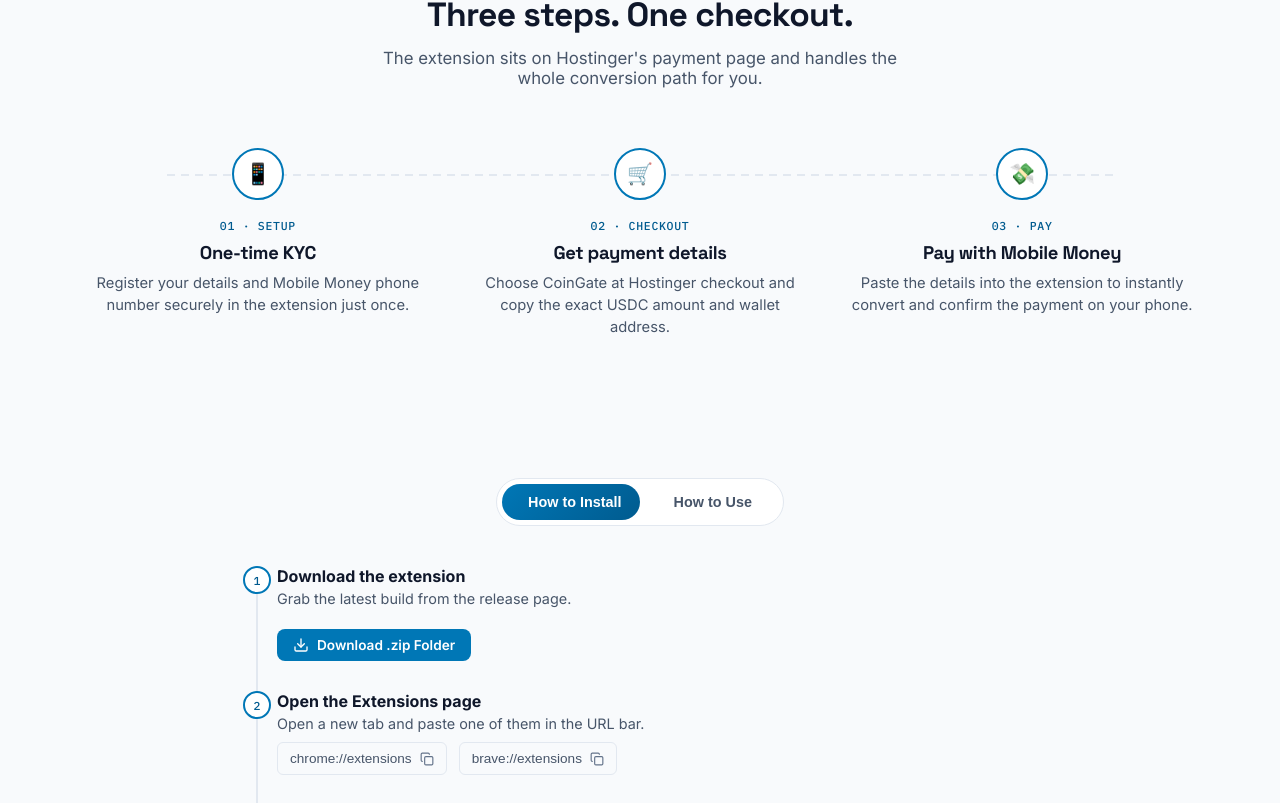
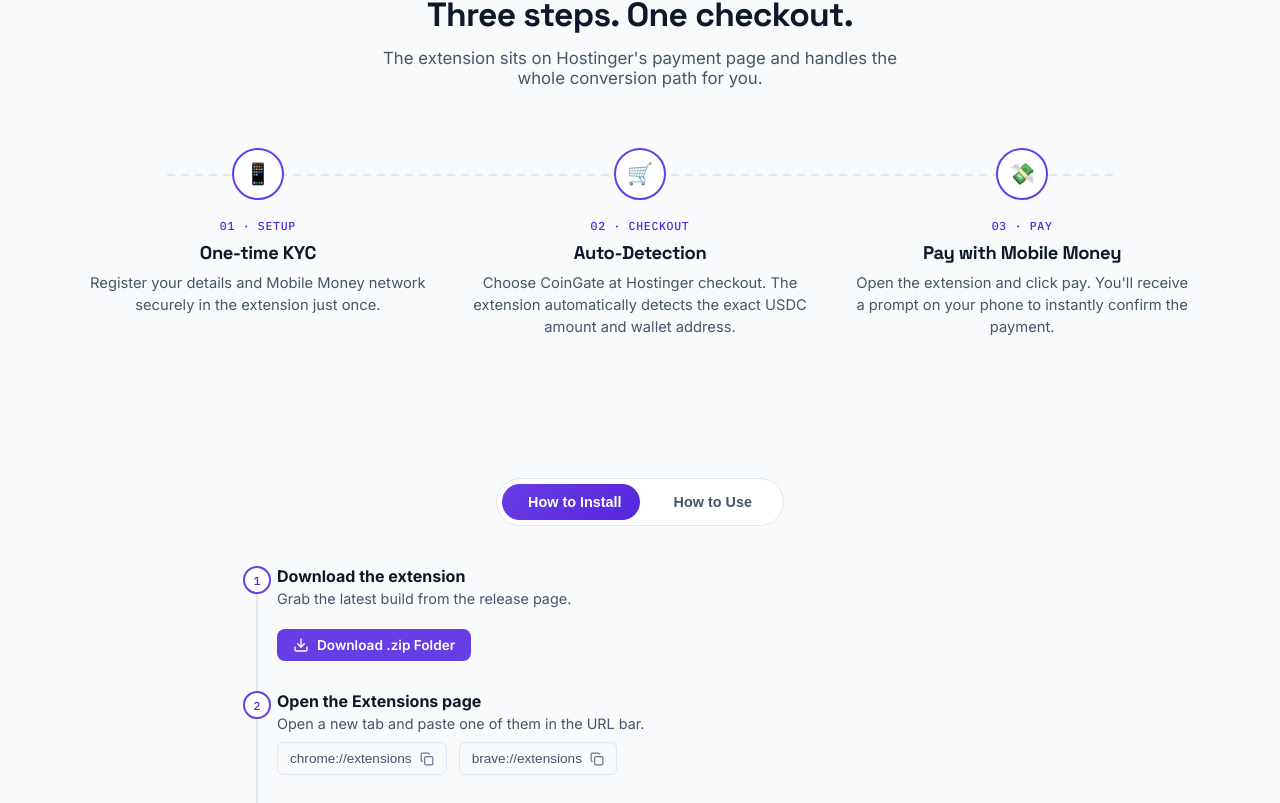
Before and after one commit to jeffIshmael/hostase, a Next.js app: page / in a window 1280 px wide. Shown: the part 984-1787 px from the top of the page. Built offline with nearby package versions, Linux system fonts and the light colour scheme.

Commit message:
UI: Update landing page theme colors and 3-step copy for Hostase

```diff
--- a/src/app/globals.css
+++ b/src/app/globals.css
@@ -1,10 +1,10 @@
 :root {
   --bg-base: #f8fafc;
   --bg-white: #ffffff;
-  --blue-500: #0077b6;
-  --blue-600: #005b8f;
-  --blue-900: #003657;
-  --sky-400: #38bdf8;
+  --blue-500: #673DE6;
+  --blue-600: #5527db;
+  --blue-900: #361794;
+  --sky-400: #8c68f2;
   --ink-900: #0f172a;
   --slate-600: #475569;
   --slate-500: #64748b;
--- a/src/app/page.tsx
+++ b/src/app/page.tsx
@@ -83,19 +83,19 @@
               <div className={styles.flowBadge}><span>📱</span></div>
               <span className={`${styles.flowLabel} mono`}>01 · SETUP</span>
               <h3>One-time KYC</h3>
-              <p>Register your details and Mobile Money phone number securely in the extension just once.</p>
+              <p>Register your details and Mobile Money network securely in the extension just once.</p>
             </div>
             <div className={styles.flowNode}>
               <div className={styles.flowBadge}><span>🛒</span></div>
               <span className={`${styles.flowLabel} mono`}>02 · CHECKOUT</span>
-              <h3>Get payment details</h3>
-              <p>Choose CoinGate at Hostinger checkout and copy the exact USDC amount and wallet address.</p>
+              <h3>Auto-Detection</h3>
+              <p>Choose CoinGate at Hostinger checkout. The extension automatically detects the exact USDC amount and wallet address.</p>
             </div>
             <div className={styles.flowNode}>
               <div className={styles.flowBadge}><span>💸</span></div>
               <span className={`${styles.flowLabel} mono`}>03 · PAY</span>
               <h3>Pay with Mobile Money</h3>
-              <p>Paste the details into the extension to instantly convert and confirm the payment on your phone.</p>
+              <p>Open the extension and click pay. You'll receive a prompt on your phone to instantly confirm the payment.</p>
             </div>
           </div>
         </section>
```
